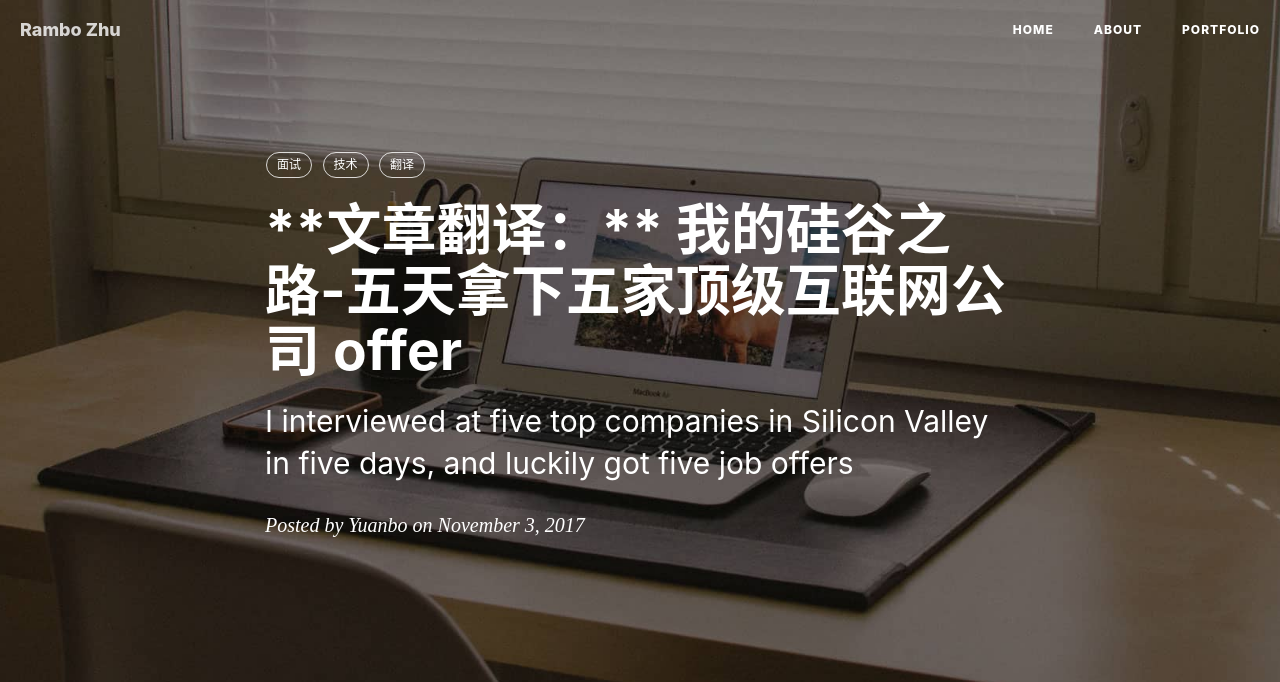
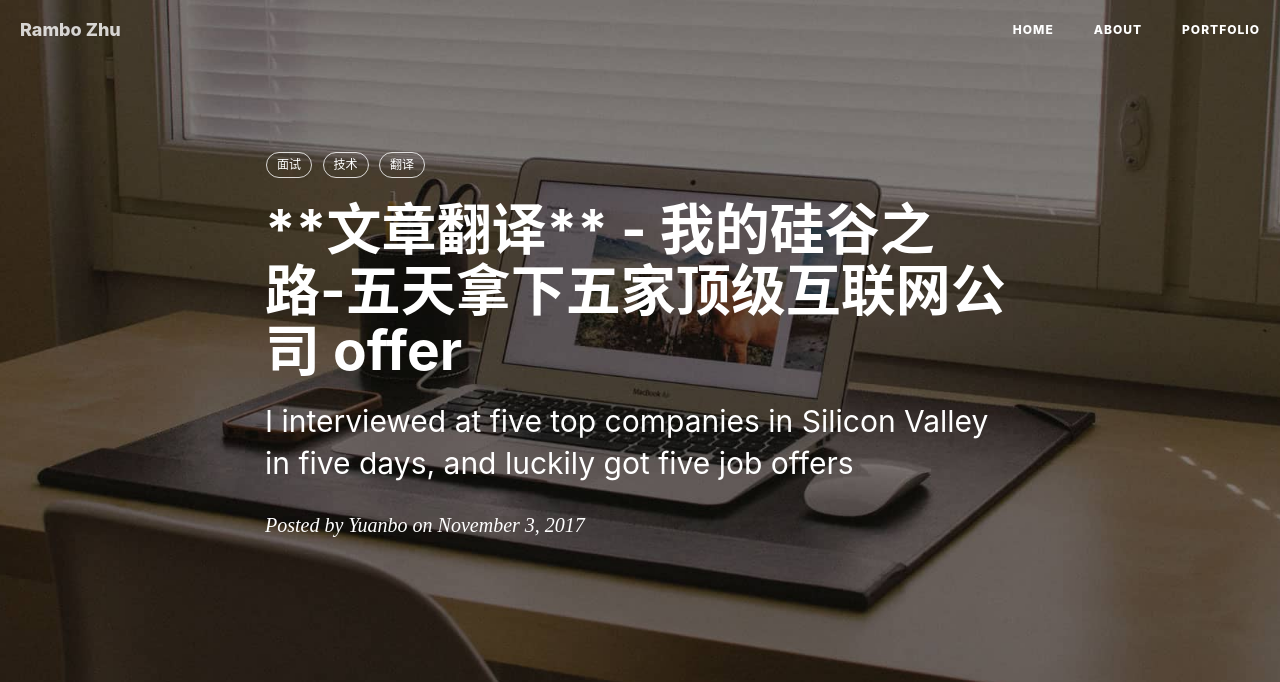
Before and after one commit to freerambo/freerambo.github.io, a Jekyll site: the page built from _posts/2017-10-03-juejin-trans.markdown, in a window 1280 px wide and 900 px high, cut to the strip 0-682 px from the top of the window. Built offline with Jekyll 4.4.1, drawn with Linux system fonts in a browser that asks for light colours; nearby versions of some CDN libraries; comment, search, counter and statistics services are not loaded.

```diff
--- a/_posts/2017-10-03-juejin-trans.markdown
+++ b/_posts/2017-10-03-juejin-trans.markdown
@@ -1,6 +1,6 @@
 ---
 layout:     post
-title:      "**文章翻译：** 我的硅谷之路-五天拿下五家顶级互联网公司 offer"
+title:      "**文章翻译** - 我的硅谷之路-五天拿下五家顶级互联网公司 offer"
 subtitle:   " I interviewed at five top companies in Silicon Valley in five days, and luckily got five job offers"
 date:       2017-11-03 18:21:00
 author:     "Yuanbo"
```
